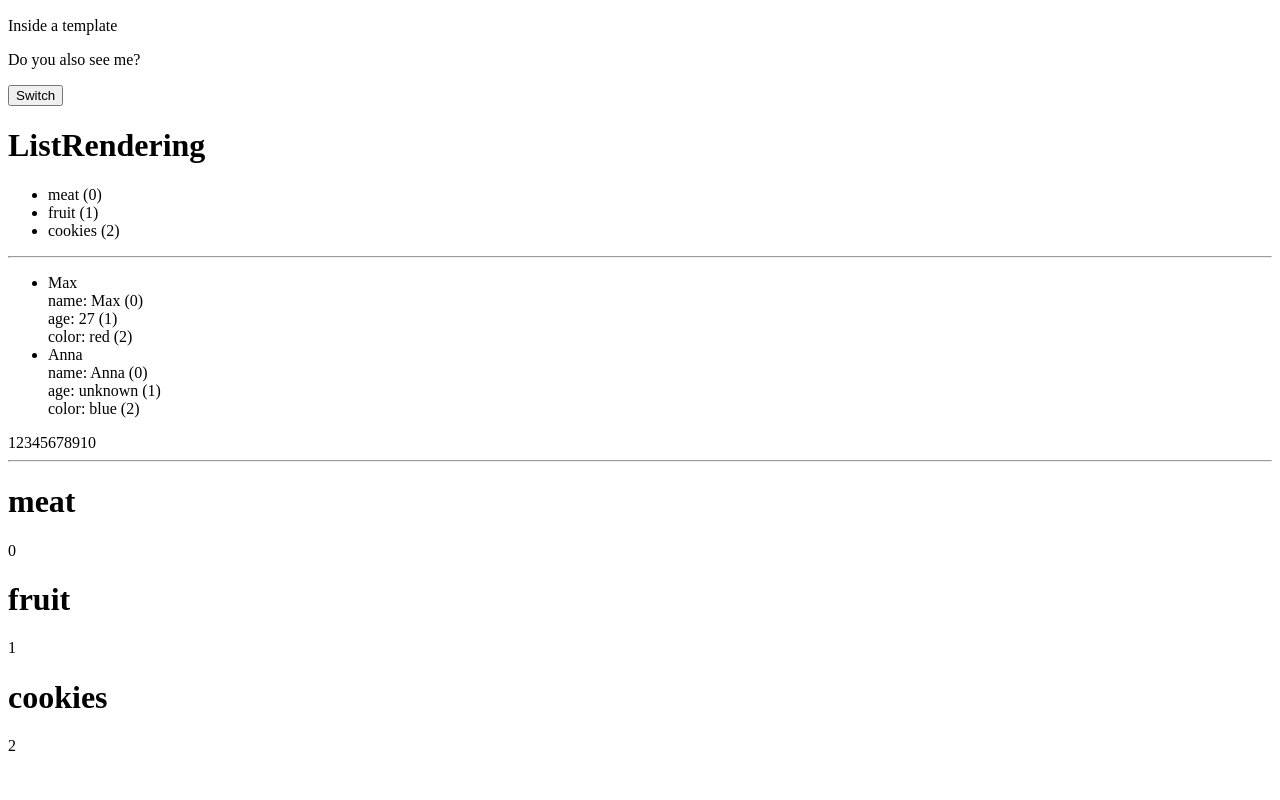
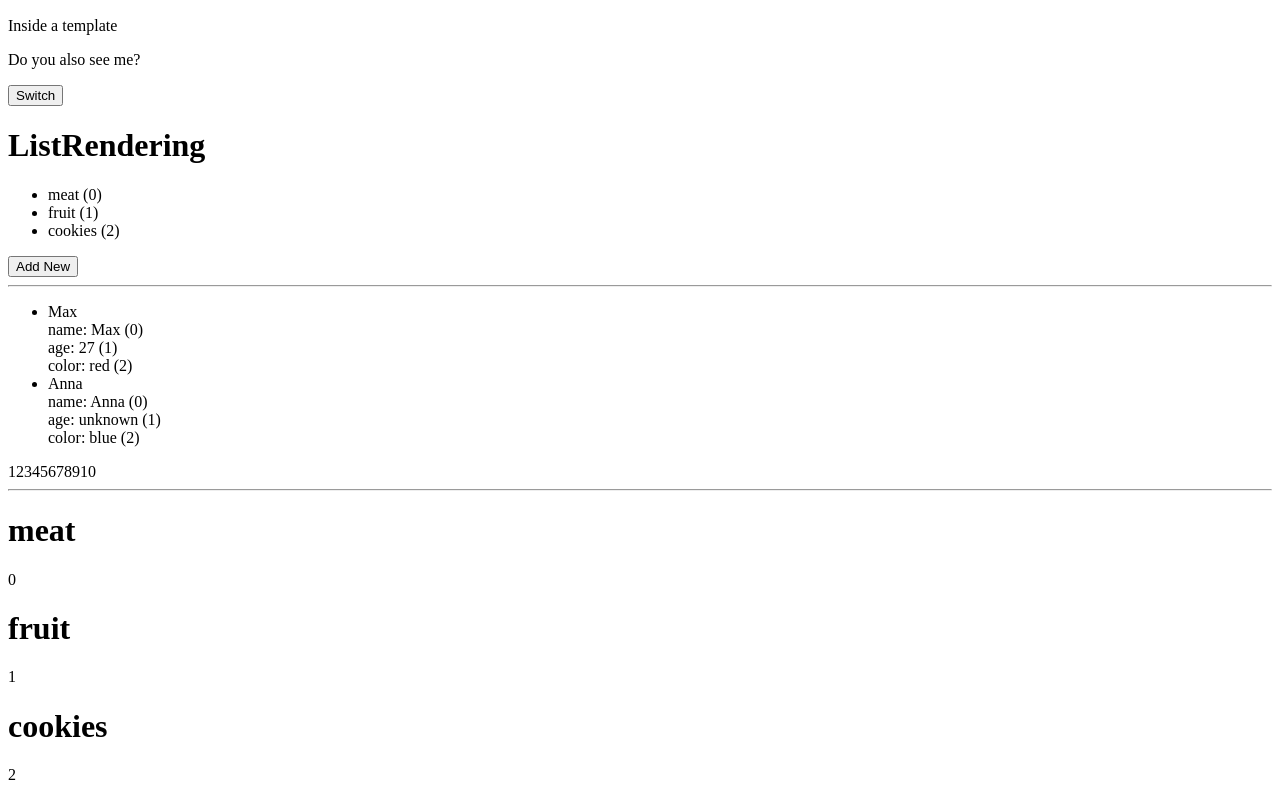
Before and after one commit to mikeliketool/vue-fundamentals, a Vue app: page / in a window 1280 px wide. Shown: the part 2151-2951 px from the top of the page. Before the commit the page ends 2922 px from the top, so only its background shows below. Built offline with nearby package versions, Linux system fonts and the light colour scheme.

Commit message:
Update the ingredients list

```diff
--- a/src/components/ListRendering.vue
+++ b/src/components/ListRendering.vue
@@ -4,6 +4,7 @@
     <ul>
       <li v-for='(ingredient, i) in ingredients' :key='ingredient'>{{ ingredient }} ({{ i }})</li>
     </ul>
+    <button @click="ingredients.push('spices')">Add New</button>
     <hr>
       <ul>
         <li v-for='person in persons' :key='person'>{{ person.name }}
```
